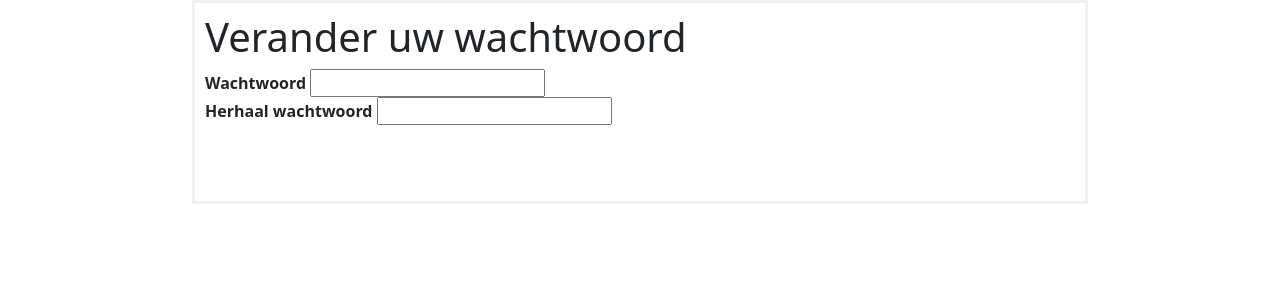
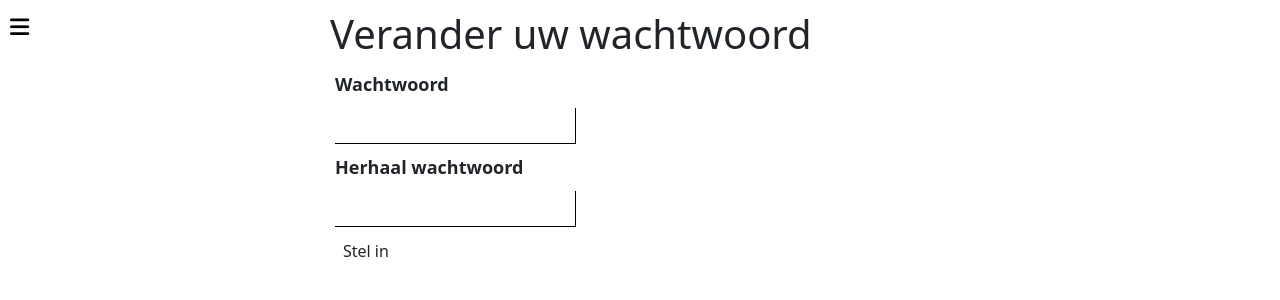
Before and after one commit to SandXs/Project-Security_Chief, a PHP site: page /dashboard.php in a window 1280 px wide. Shown: the top 300 px of the page. Run offline with PHP 8.4, Linux system fonts and the light colour scheme; the visitor is signed in with stand-in values (Sample User, id 1); tables that the repository leaves empty or names only in its code hold one stand-in row (values such as "Sample post"); some libraries are stand-ins or nearby versions.

Commit message:
adjusting the popup from in the dashboard

```diff
--- a/CSS/main.css
+++ b/CSS/main.css
@@ -56,59 +74,104 @@
   width: 150px;
 }
 
-/* Add styles to the form container */
-.form-container {
-  width: 70%;
-  margin: auto;
-  background-color: white;
-  border: 3px solid #f1f1f1;
-  top: 10%;
-  position: relative;
-  padding: 10px;
+.popupBtn-container {
+  display: flex;
+  width: 100%;
+  justify-content: center;
+  flex-wrap: wrap;
 }
 
-/* Full-width input fields */
-.form-container input[type=text], .form-container input[type=email] {
-  color: #444444;
-}
-
-/* When the inputs get focus, do something */
-.form-container input[type=text]:focus, .form-container input[type=email]:focus {
-  background-color: #ddd;
+.popup-btn {
+  background: #8EACCD;
+  width: 100%;
+  border: none;
   outline: none;
-}
-
-/* Set a style for the submit/login button */
-.form-container .btn {
-  color: white;
-  padding: 16px 20px;
-  border: none;
-  cursor: pointer;
-  width: 100%;
-  margin-bottom: 10px;
-  opacity: 0.8;
-}
-
-/* Add a red background color to the cancel button */
-.form-container .cancel {
-  background-color: red;
+  margin: 5px;
+  padding: 10px;
+  border-radius: 5px;
+  transition: all 200ms ease-in;
+  font-weight: 500;
 }
 
 /* Add some hover effects to buttons */
+.popupBtn-container .pupup-btn:nth-child(1):hover {
+  background-color: #D7E5CA;
+  transform: scale(0.97);
+}
+
+.popupBtn-container .pupup-btn:nth-child(2):hover {
+  background-color: #004596;
+  color: #fff;
+  transform: scale(0.97);
+}
+
+/* Add styles to the popup form container */
+.form-container {
+  width: 50%;
+  margin: auto;
+  background-color: white;
+  padding: 10px;
+  border-radius: 8px;
+}
+
+.form-content {
+  display: flex;
+  flex-wrap: wrap;
+  align-items: center;
+}
+
+.form-container label {
+  width: 100%;
+  font-size: 18px;
+  margin: 5px;
+  position: relative;
+}
+
+.form-container input,
+.form-container select {
+  margin: 5px;
+  font-weight: 400;
+  outline: none;
+  font-family: Arial, Helvetica, sans-serif;
+  font-size: 18px;
+  padding: 4px;
+  word-wrap: break-word;
+  border: none;
+  border-bottom: 1px solid black;
+  border-right: 1px solid black;
+}
+
+.form-container textarea {
+  outline: none;
+  resize: none;
+  margin-top: 10px;
+  padding: 4px;
+  font-weight: 500;
+}
+
 .tickets-content {
   padding: 10px;
   display: flex;
   flex-direction: column;
   align-items: center;
-  flex-wrap: wrap;
+  flex-wrap: nowrap;
+  width: 100%;
 }
 
-.table-content {
-  display: inline;
-  background-color: #04AA6D;
+.table-content,
+.table-content2 {
+  overflow: auto;
+  max-width: 110vmax;
+  display: block;
 }
 
-.table-content thead {
+.table-content2 {
+  width: -moz-fit-content;
+  width: fit-content;
+}
+
+.table-content thead,
+.table-content2 thead {
   background-color: #004596;
   height: 100px;
   padding: 10px;
--- a/CSS/main.scss
+++ b/CSS/main.scss
@@ -17,6 +17,7 @@
     font-family: Arial, sans-serif;
     background-color: $primery_color_1;
     position: relative;
+    background-color: $primery_color_1;
 }
 
 .page-container {
--- a/CSS/pagestyle/_dashboard.scss
+++ b/CSS/pagestyle/_dashboard.scss
@@ -53,46 +71,85 @@
   width: 150px;
 
 }
-/* Add styles to the form container */
+.popupBtn-container{
+  display: flex;
+  width: 100%;
+  justify-content: center;
+  flex-wrap: wrap;
+}
+.popup-btn{
+   background: $primery_color_3;
+   width: 100%;
+   border: none;
+   outline: none;
+   margin: 5px;
+   padding: 10px;
+   border-radius: 5px;
+   transition: all 200ms ease-in;
+   font-weight: 500;
+
+}
+/* Add some hover effects to buttons */
+.popupBtn-container .pupup-btn:nth-child(1):hover{
+  background-color: $secondary_color_1;
+  transform: scale(0.97);
+}
+.popupBtn-container .pupup-btn:nth-child(2):hover{
+  background-color: $primery_color_2;
+  color: #fff;
+  transform: scale(0.97);
+}
+//end buttons styling
+
+/* Add styles to the popup form container */
 .form-container {
-    width: 70%;
+
+    width: 50%;
     margin: auto;
     background-color: white;
-    border: 3px solid #f1f1f1;
-    top: 10%;
-    position: relative;
     padding: 10px;
+    border-radius: 8px;
+}
+.form-content{
+  display: flex;
+  flex-wrap: wrap;
+  align-items: center;
+
+
+}
+// placeholder="Enter an Email"
+.form-container label{
+  width: 100%;
+  font-size: 18px;
+  margin: 5px;
+  position: relative;
 }
 
-/* Full-width input fields */
-.form-container input[type=text], .form-container input[type=email] {
-  color:#444444;
+
+.form-container input,
+.form-container select{
+  margin: 5px;
+  font-weight: 400;
+  outline: none;
+  font-family: Arial, Helvetica, sans-serif;
+  font-size: 18px;
+  padding: 4px;
+  // font-weight: 500;
+  word-wrap: break-word;
+  // border-radius: 5px;
+  border: none;
+  border-bottom: 1px solid black;
+  border-right: 1px solid black;
 }
 
-/* When the inputs get focus, do something */
-.form-container input[type=text]:focus, .form-container input[type=email]:focus {
-  background-color: #ddd;
+.form-container textarea{
   outline: none;
+  resize: none;
+  margin-top: 10px;
+  padding: 4px;
+  font-weight: 500;
+
 }
-
-/* Set a style for the submit/login button */
-.form-container .btn {
-  color: white;
-  padding: 16px 20px;
-  border: none;
-  cursor: pointer;
-  width: 100%;
-  margin-bottom:10px;
-  opacity: 0.8;
-}
-
-/* Add a red background color to the cancel button */
-.form-container .cancel {
-  background-color: red;
-}
-
-/* Add some hover effects to buttons */
-
 
 //here is the tables desgin
 .tickets-content{
--- a/Header.php
+++ b/Header.php
@@ -16,8 +16,11 @@
         integrity="sha512-z3gLpd7yknf1YoNbCzqRKc4qyor8gaKU1qmn+CShxbuBusANI9QpRohGBreCFkKxLhei6S9CQXFEbbKuqLg0DA=="
         crossorigin="anonymous" referrerpolicy="no-referrer" />
     <link rel="stylesheet" href="https://cdnjs.cloudflare.com/ajax/libs/font-awesome/4.7.0/css/font-awesome.min.css">
-    <link href="https://cdn.jsdelivr.net/npm/bootstrap@5.3.2/dist/css/bootstrap.min.css" rel="stylesheet" integrity="sha384-T3c6CoIi6uLrA9TneNEoa7RxnatzjcDSCmG1MXxSR1GAsXEV/Dwwykc2MPK8M2HN" crossorigin="anonymous">
-    <script src="https://cdn.jsdelivr.net/npm/bootstrap@5.3.2/dist/js/bootstrap.bundle.min.js" integrity="sha384-C6RzsynM9kWDrMNeT87bh95OGNyZPhcTNXj1NW7RuBCsyN/o0jlpcV8Qyq46cDfL" crossorigin="anonymous"></script>
+    <link href="https://cdn.jsdelivr.net/npm/bootstrap@5.3.2/dist/css/bootstrap.min.css" rel="stylesheet"
+        integrity="sha384-T3c6CoIi6uLrA9TneNEoa7RxnatzjcDSCmG1MXxSR1GAsXEV/Dwwykc2MPK8M2HN" crossorigin="anonymous">
+    <script src="https://cdn.jsdelivr.net/npm/bootstrap@5.3.2/dist/js/bootstrap.bundle.min.js"
+        integrity="sha384-C6RzsynM9kWDrMNeT87bh95OGNyZPhcTNXj1NW7RuBCsyN/o0jlpcV8Qyq46cDfL" crossorigin="anonymous">
+    </script>
     <script src="https://code.jquery.com/jquery-3.7.1.min.js"></script>
     <title>Security chief</title>
 </head>
@@ -66,3 +69,14 @@
         </nav>
 
     </div>
+    <script>
+    var Navbar = document.getElementsByClassName("menu_bar");
+
+    for (var i = 0; i < Navbar.length; i++) {
+        var dashboard_URL = "http://localhost/dashboard.php";
+        if (window.location.href.startsWith(dashboard_URL)) {
+            Navbar[i].style.color = "black";
+        }
+    }
+
+    </script>
--- a/dashboard.php
+++ b/dashboard.php
@@ -53,7 +53,7 @@
         <button class="openColos-btn" onclick="openTicketCreate()">Create ticket</button>
         <button class="openColos-btn" onclick="sure_del_ticket()">Delete ticket(s)</button>
         </div>
-        <table id="userslist" class="table-content">
+        <table id="userslist" class="table-content2">
           <thead>
             <tr>
               <th><input type="checkbox" id="checkAllUsers"></th>
@@ -105,7 +105,7 @@
 ?>
 
 <script>
-  //  openTicketCreate()
+   openTicketCreate()
 function closePopup() {
     $(".popups").empty();
     $("body .popups").css({
@@ -326,6 +326,7 @@
         }
     }
 }
+
 </script>
 <?php
 if (isset($_POST['signout'])) {
```
Also changed, not shown: other parts of CSS/main.css (+38 -1 lines), other parts of CSS/pagestyle/_dashboard.scss (+52 -12 lines), functions/dashboard_functions.php (+22 -13 lines), main.js (+1 -8 lines), 1 other file.
